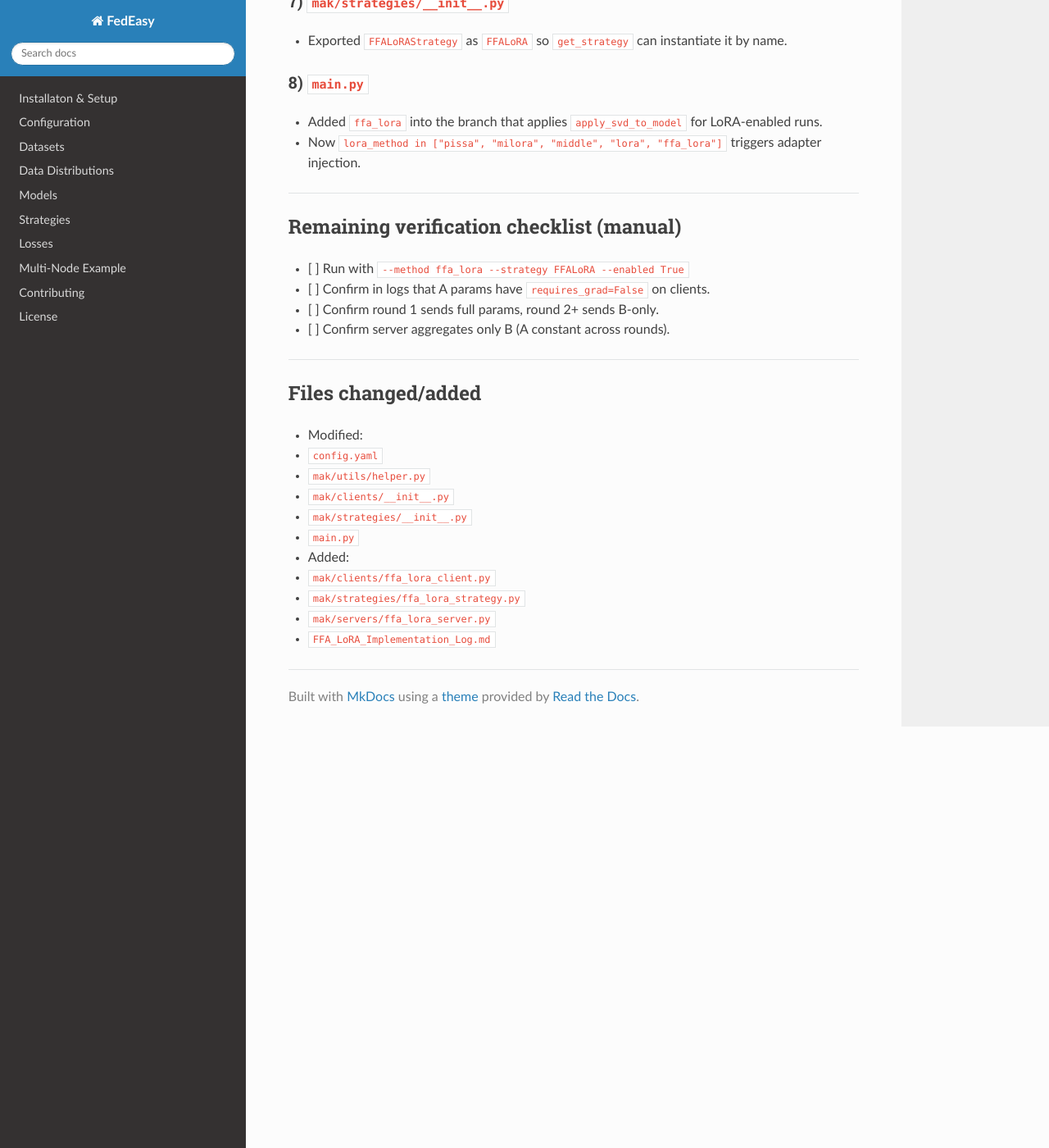
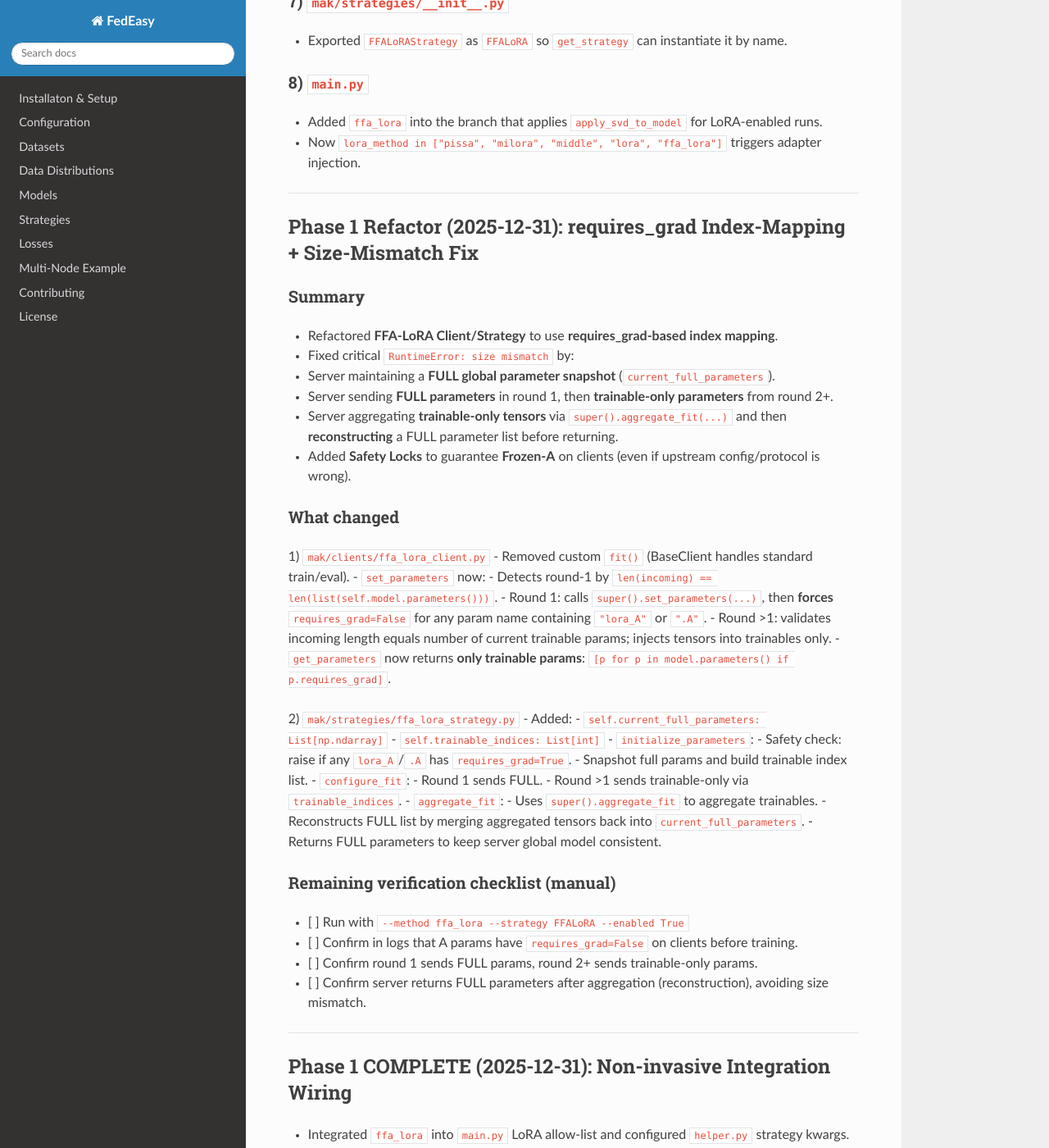
Before and after one commit to phamkhanhquan197/FedKLS, an MkDocs documentation site: the page built from docs/plan_sonvt8_ffa_flex_lora/FFA_LoRA_Implementation_Log.md, in a window 1280 px wide and 1400 px high, scrolled down 1907 px. Shown: the whole window at 82% size. Built offline with MkDocs 1.6.1, drawn with Linux system fonts in a browser that asks for light colours; nearby versions of some CDN libraries; some of the changed text lies outside the part shown.

Commit message:
Refactor Phase 1: Fix Size Mismatch using Index Mapping & Enforce Inheritance

```diff
--- a/docs/plan_sonvt8_ffa_flex_lora/FFA_LoRA_Implementation_Log.md
+++ b/docs/plan_sonvt8_ffa_flex_lora/FFA_LoRA_Implementation_Log.md
@@ -78,11 +78,58 @@ Uplink aggregation (aggregate_fit):
 
 ---
 
-## Remaining verification checklist (manual)
+## Phase 1 Refactor (2025-12-31): requires_grad Index-Mapping + Size-Mismatch Fix
+
+### Summary
+- Refactored **FFA-LoRA Client/Strategy** to use **requires_grad-based index mapping**.
+- Fixed critical `RuntimeError: size mismatch` by:
+  - Server maintaining a **FULL global parameter snapshot** (`current_full_parameters`).
+  - Server sending **FULL parameters** in round 1, then **trainable-only parameters** from round 2+.
+  - Server aggregating **trainable-only tensors** via `super().aggregate_fit(...)` and then **reconstructing** a FULL parameter list before returning.
+- Added **Safety Locks** to guarantee **Frozen-A** on clients (even if upstream config/protocol is wrong).
+
+### What changed
+1) `mak/clients/ffa_lora_client.py`
+- Removed custom `fit()` (BaseClient handles standard train/eval).
+- `set_parameters` now:
+  - Detects round-1 by `len(incoming) == len(list(self.model.parameters()))`.
+  - Round 1: calls `super().set_parameters(...)`, then **forces** `requires_grad=False` for any param name containing `"lora_A"` or `".A"`.
+  - Round >1: validates incoming length equals number of current trainable params; injects tensors into trainables only.
+- `get_parameters` now returns **only trainable params**: `[p for p in model.parameters() if p.requires_grad]`.
+
+2) `mak/strategies/ffa_lora_strategy.py`
+- Added:
+  - `self.current_full_parameters: List[np.ndarray]`
+  - `self.trainable_indices: List[int]`
+- `initialize_parameters`:
+  - Safety check: raise if any `lora_A`/`.A` has `requires_grad=True`.
+  - Snapshot full params and build trainable index list.
+- `configure_fit`:
+  - Round 1 sends FULL.
+  - Round >1 sends trainable-only via `trainable_indices`.
+- `aggregate_fit`:
+  - Uses `super().aggregate_fit` to aggregate trainables.
+  - Reconstructs FULL list by merging aggregated tensors back into `current_full_parameters`.
+  - Returns FULL parameters to keep server global model consistent.
+
+### Remaining verification checklist (manual)
 - [ ] Run with `--method ffa_lora --strategy FFALoRA --enabled True`
-- [ ] Confirm in logs that A params have `requires_grad=False` on clients.
-- [ ] Confirm round 1 sends full params, round 2+ sends B-only.
-- [ ] Confirm server aggregates only B (A constant across rounds).
+- [ ] Confirm in logs that A params have `requires_grad=False` on clients before training.
+- [ ] Confirm round 1 sends FULL params, round 2+ sends trainable-only params.
+- [ ] Confirm server returns FULL parameters after aggregation (reconstruction), avoiding size mismatch.
+
+---
+
+## Phase 1 COMPLETE (2025-12-31): Non-invasive Integration Wiring
+- Integrated `ffa_lora` into `main.py` LoRA allow-list and configured `helper.py` strategy kwargs.
+- Preserved original function signatures and logic flows (non-invasive hook only).
+- Status: **PHASE 1 COMPLETE - READY FOR LAB TESTING.**
+
+## Phase 1 Integration Verification (2025-12-31)
+- Verified `main.py` passes `server_model` into `get_strategy(..., model=server_model)`.
+- Verified execution order: `apply_svd_to_model(...)` is executed and completes before `get_strategy(...)` is called, ensuring Frozen-A (`requires_grad=False` for A) before Strategy builds requires_grad index mapping.
+- Verified `mak/utils/helper.py:get_strategy` injects both `model` and `config` into `FFALoRAStrategy.__init__`, preventing `TypeError` due to signature mismatch.
+- Final Status: **PHASE 1 COMPLETE - READY FOR LAB TEST.**
 
 ---
 
```
Also changed, not shown: 3 other files.
